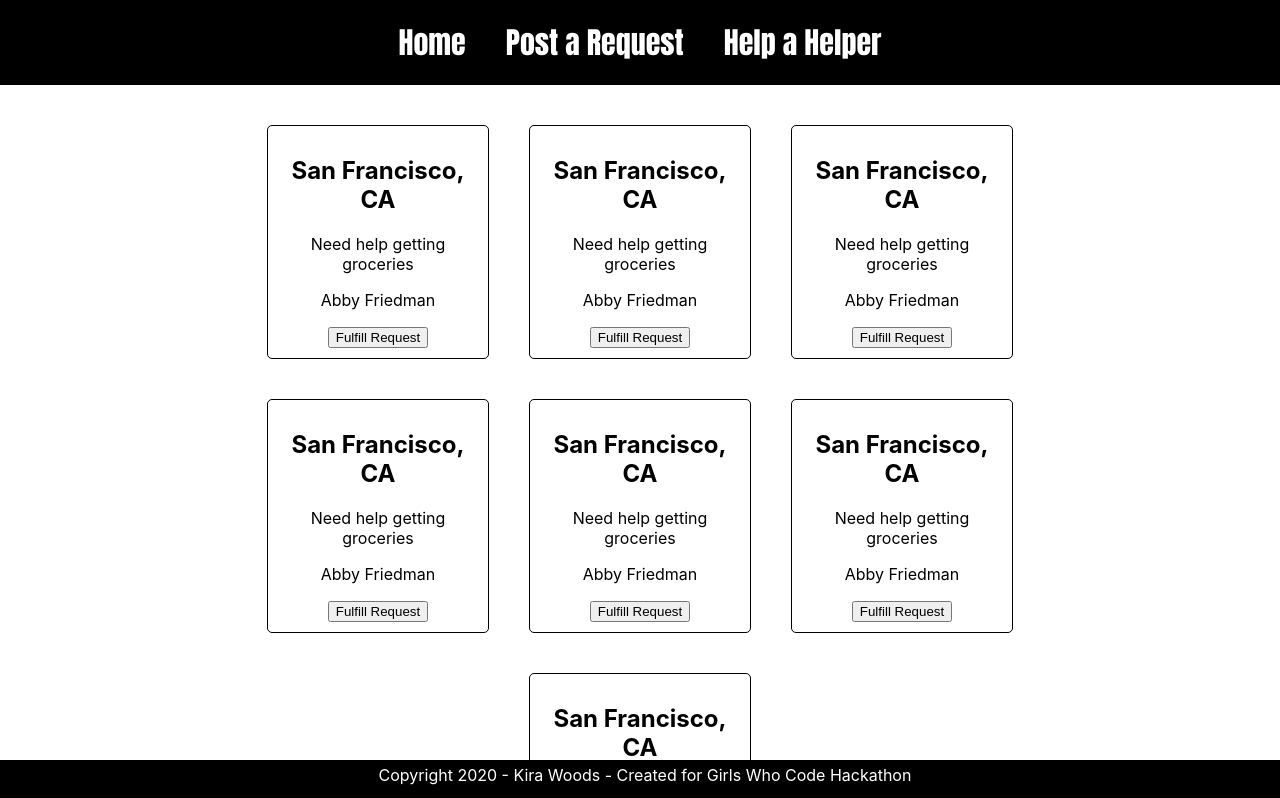
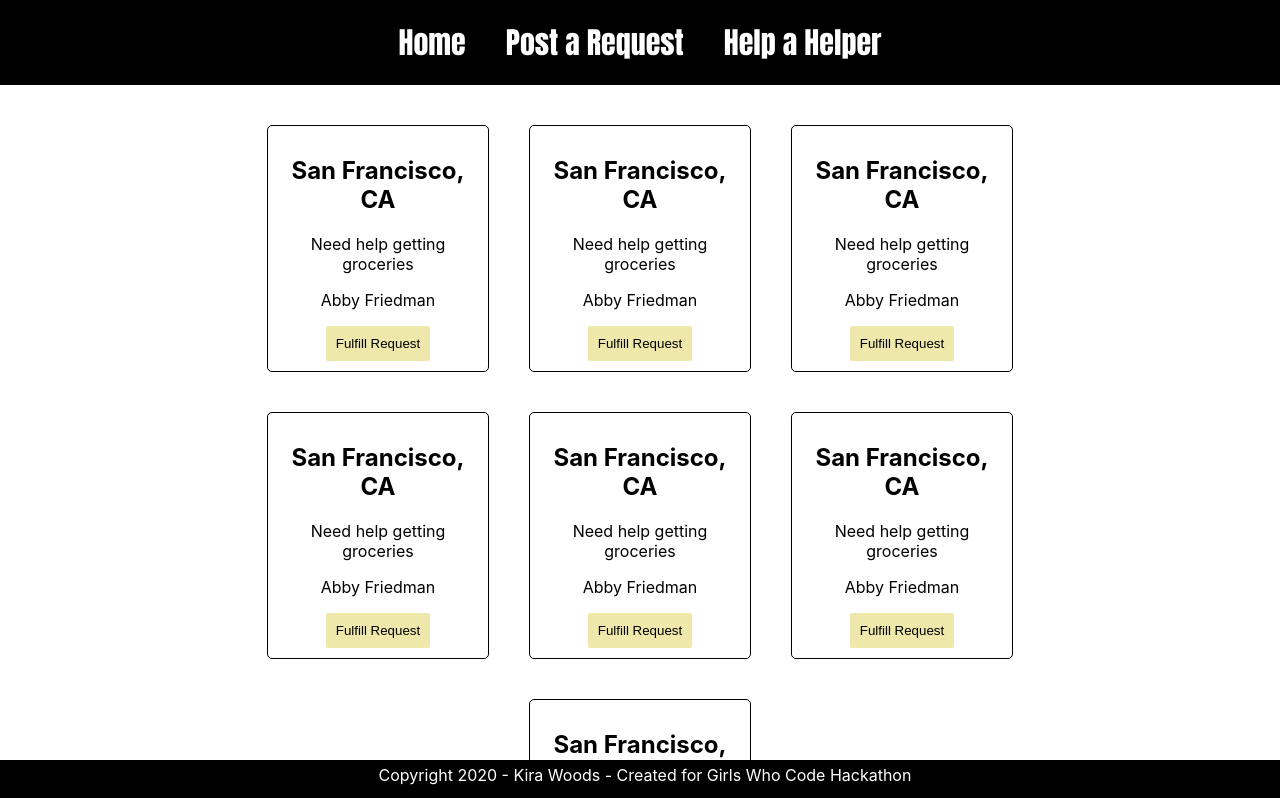
Before and after one commit to kirawoods/helper-helper, a React (Create React App) app: page /helperhelpers in a window 1280 px wide. Shown: the top 798 px of the page. Built offline with nearby package versions, Linux system fonts and the light colour scheme.

Commit message:
updates button styling

```diff
--- a/src/components/HelpRequestCard.css
+++ b/src/components/HelpRequestCard.css
@@ -5,3 +5,10 @@
   border-radius: 5px;
   padding: 10px;
 }
+
+.fulfill-request-button {
+  background-color: palegoldenrod;
+  border: none;
+  border-radius: 2px;
+  padding: 10px;
+}
--- a/src/components/HelpRequestCard.js
+++ b/src/components/HelpRequestCard.js
@@ -8,7 +8,7 @@ export function HelpRequestCard(props) {
         <h2>{props.location}</h2>
         <p>{props.request}</p>
         <p>{props.name}</p>
-        <button>Fulfill Request</button>
+        <button className="fulfill-request-button">Fulfill Request</button>
       </div>
     </div>
   );
```
